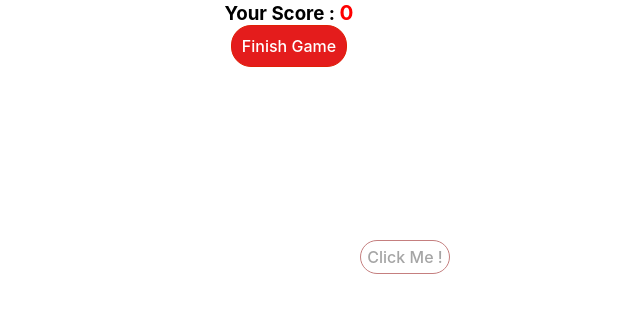
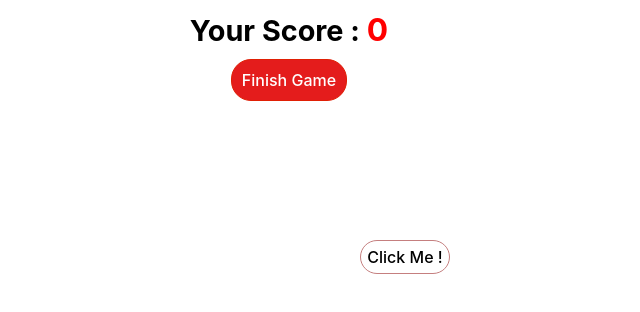
Before and after one commit to qorncat/Change-Theme-JavaScript, a plain HTML site: page Click Me Game/index.html in a window 1280 px wide. Both pictures are taken after a click on the button "Start Game". Shown: the whole page, without its empty margins (351-991 px from the left). Drawn offline with Linux system fonts and the light colour scheme.

Commit message:
Update style.css

```diff
--- a/Click Me Game/style.css
+++ b/Click Me Game/style.css
@@ -27,6 +27,8 @@ body{
 
 .main h3{
     z-index: 9999;
+    font-size: 1.8em;
+    margin: 10px;
 }
 
 .main h3 span{
@@ -41,7 +43,7 @@ body{
     border-radius: 20px;
     background-color: white;
     cursor: pointer;
-    color: rgb(165, 165, 165);
+    color: rgb(0, 0, 0);
     font-size: 1em;
     font-weight: 500;
     top: 50%;
@@ -51,7 +53,7 @@ body{
 }
 
 .main #clickme:hover{
-    background-color: rgb(224, 70, 70);
+    background-color: rgb(255, 255, 255);
     color: black;
 }
 
```
